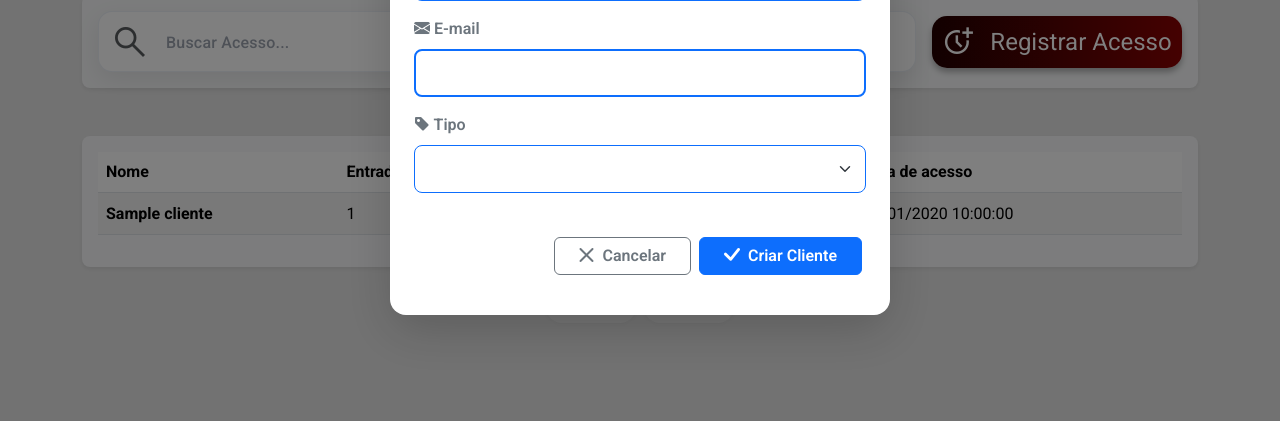
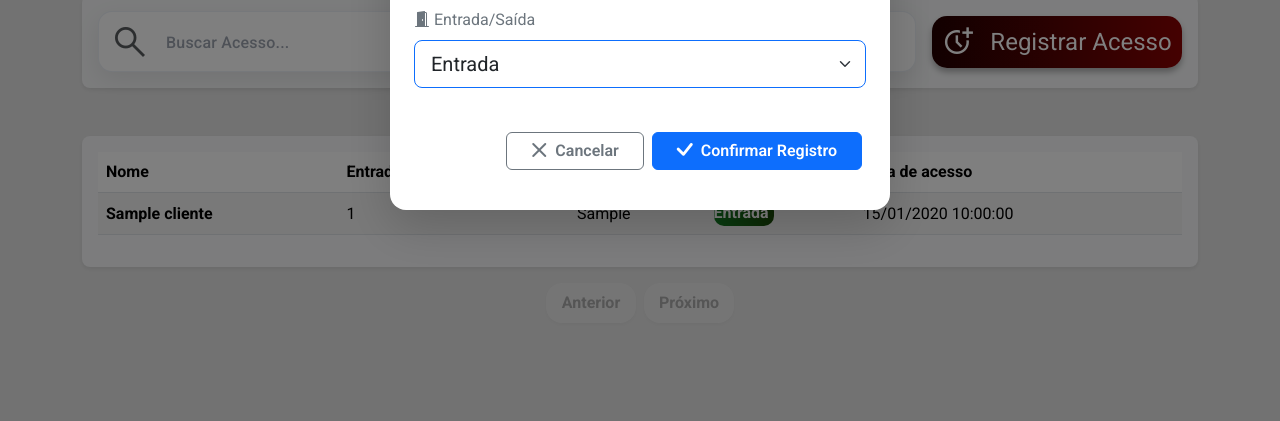
Before and after one commit to livot7/BASE-TCC-main, a Flask app: page /painel/historico/1 in a window 1280 px wide, after a click that opens the changed part. Shown: the part 379-800 px from the top of the page. Run offline with Flask 3, Linux system fonts and the light colour scheme; the visitor is signed in with stand-in values (Sample User, id 1); tables that the repository leaves empty hold one stand-in row (values such as "Sample post"); some libraries are stand-ins or nearby versions.

Commit message:
Select2 e modal de adicionar registro (não completo)

```diff
--- a/vistas/templates/componentes/adicionar_registro_modal.html
+++ b/vistas/templates/componentes/adicionar_registro_modal.html
@@ -8,61 +8,36 @@
             <div class="modal-header border-0 rounded-top-4 modal-gradiente-vermelho text-white">
                 <h1 class="modal-title fs-4 fw-bold d-flex align-items-center gap-3"
                     id="modalLabel">
-                    <i class="bi bi-person-plus text-white fs-3"></i> Adicionar Registro
+                    <span class="material-symbols-outlined fs-2">more_time</span> Adicionar Registro
                 </h1>
                 <button type="button"
                         class="btn-close btn-close-white"
                         data-bs-dismiss="modal"></button>
             </div>
             <div class="modal-body p-4">
-                <form hx-post="/htmx/adicionar_cliente"
-                      hx-target="#clientes"
-                      hx-swap="innerHTML">
+                <form hx-post="/htmx/adicionar_registro"
+                      hx-target="#historico"
+                      hx-swap="outerHTML">
                     <input type="hidden" name="id_cliente" value="">
-                    <!-- Nome -->
-                    <div class="mb-3">
-                        <label class="form-label fw-semibold text-secondary">
-                            <i class="bi bi-person-fill"></i> Nome
+                    <div class="mb-4">
+                        <label class="form-label fw-se  mibold text-secondary">
+                            <i class="bi bi-person-circle"></i> Cliente
                         </label>
-                        <input type="text"
-                               class="form-control form-control-lg border-primary rounded-3"
-                               name="nome"
-                               required
-                               autofocus>
+                        <select class="js-example-basic-single form-select form-select-lg border-primary rounded-3"
+                                name="seletor">
+                            {% for cliente in clientes %}
+                                <option value="{{ cliente.id }}">{{ cliente.nome }}- {{ cliente.documento }}</option>
+                            {% endfor %}
+                        </select>
                     </div>
-                    <!-- Documento -->
-                    <div class="mb-3">
-                        <label class="form-label fw-semibold">
-                            <i class="bi bi-credit-card-2-back-fill opacity-50"></i> Documento
+                    <div class="mb-4">
+                        <label class="form-label fw-se  mibold text-secondary">
+                            <i class="bi bi-door-open-fill"></i> Entrada/Saída
                         </label>
-                        <input type="text"
-                               class="form-control form-control-lg border-primary rounded-3"
-                               name="documento"
-                               required>
-                    </div>
-                    <!-- Email -->
-                    <div class="mb-3">
-                        <label class="form-label fw-semibold text-secondary">
-                            <i class="bi bi-envelope-fill"></i> E-mail
-                        </label>
-                        <input type="email"
-                               class="form-control form-control-lg border-primary rounded-3"
-                               name="email"
-                               required>
-                    </div>
-                    <!-- SELECT2 -->
-                    <div class="mb-4">
-                        <label class="form-label fw-semibold text-secondary">
-                            <i class="bi bi-tag-fill"></i> Tipo
-                        </label>
-                        <select id="selectTipo"
-                                class="form-select form-select-lg border-primary rounded-3 js-select2"
-                                name="tipo"
-                                required>
-                            <option></option>
-                            <option value="aluno">Aluno</option>
-                            <option value="professor">Professor</option>
-                            <option value="visitante">Visitante</option>
+                        <select class="form-select form-select-lg border-primary rounded-3"
+                                name="seletor_tipo">
+                            <option value="entrada">Entrada</option>
+                            <option value="saida">Saída</option>
                         </select>
                     </div>
                     <div class="modal-footer border-0 pt-3 px-0">
@@ -74,7 +49,7 @@
                         <button onclick="fecharModalAdicionarCliente()"
                                 type="submit"
                                 class="btn btn-primary px-4 fw-semibold">
-                            <i class="bi bi-check-lg me-1"></i> Criar Cliente
+                            <i class="bi bi-check-lg me-1"></i> Confirmar Registro
                         </button>
                     </div>
                 </form>
@@ -82,18 +57,33 @@
         </div>
     </div>
 </div>
-<script>$(document).ready(function() {
-    // Inicialização do Select2 para o campo 'selectTipo'
-    $('#selectTipo').select2({
-        // Adiciona um placeholder para aparecer quando nada estiver selecionado
-        placeholder: "Selecione o Tipo",
-        // Permite que o usuário clique no 'X' para deselecionar a opção
-        allowClear: true,
-        // **IMPORTANTE para uso em Modal:** // Define o modal como o elemento pai do dropdown para corrigir o z-index e o foco.
-        dropdownParent: $('#adicionar_registro_modal'),
-        // A pesquisa (search) é HABILITADA por padrão, mas você pode garantir o comportamento:
-        // Se quiser que a caixa de pesquisa apareça sempre, use: minimumResultsForSearch: 0
-        minimumResultsForSearch: 0 // Garante que a caixa de pesquisa apareça imediatamente
+<script>
+$(document).ready(function() {
+
+    if ($.fn.modal) {
+        $.fn.modal.Constructor.prototype._enforceFocus = function() {};
+    }
+
+
+    $('#adicionar_registro_modal').on('shown.bs.modal', function () {
+
+
+        $('.js-example-basic-single').select2({
+            dropdownParent: $('#adicionar_registro_modal'),
+            theme: 'bootstrap-5'
+        });
     });
+
+
 });
+
+function fecharModalAdicionarCliente() {
+    const modalElement = document.getElementById('adicionar_registro_modal');
+    const modalInstance = bootstrap.Modal.getInstance(modalElement);
+    if (modalInstance) {
+        modalInstance.hide();
+    }
+}
+
+
 </script>
--- a/vistas/templates/componentes/historico_acesso.html
+++ b/vistas/templates/componentes/historico_acesso.html
@@ -1,5 +1,5 @@
 {% for acesso in acessos %}
-    <tr>
+    <tr id="historico">
         <th scope="row">{{ mapa_cliente[acesso.usuario_id]["nome"] }}</th>
         <td>{{ acesso.usuario_id }}</td>
         <td>{{ acesso.local }}</td>
--- a/vistas/templates/flashes.html
+++ b/vistas/templates/flashes.html
@@ -1,9 +1,10 @@
+<div id="mensagem-container" hx-swap-oob="outerHTML">
     {% with mensagens = get_flashed_messages(with_categories=true) %}
         {% if mensagens %}
             <div class="flashes">
                 {% for categoria, mensagem in mensagens %}
                     <div>
-                    <div class="alert alert-{{ categoria }} alert-dismissible" role="alert">
+                        <div class="alert alert-{{ categoria }} alert-dismissible " role="alert">
                             {{ mensagem }}
                             <button type="button"
                                     class="btn-close "
@@ -15,3 +16,4 @@
             </div>
         {% endif %}
     {% endwith %}
+</div>
--- a/vistas/templates/head_base.html
+++ b/vistas/templates/head_base.html
@@ -1,26 +1,32 @@
 <meta charset="UTF-8">
 <meta name="viewport" content="width=device-width, initial-scale=1.0">
-<!-- BOOTSTRAP 5.3.3 CSS + JS CORRETOS -->
 <link href="https://cdn.jsdelivr.net/npm/bootstrap@5.3.3/dist/css/bootstrap.min.css"
       rel="stylesheet"
       crossorigin="anonymous">
-<script src="https://cdn.jsdelivr.net/npm/bootstrap@5.3.3/dist/js/bootstrap.bundle.min.js"
-        crossorigin="anonymous"></script>
-<!-- Icons -->
 <link rel="stylesheet"
       href="https://cdn.jsdelivr.net/npm/bootstrap-icons@1.3.0/font/bootstrap-icons.css">
-<!-- Fonts -->
 <link rel="stylesheet"
       href="https://fonts.googleapis.com/css2?family=Material+Symbols+Outlined" />
 <link rel="preconnect" href="https://fonts.googleapis.com">
 <link rel="preconnect" href="https://fonts.gstatic.com" crossorigin>
 <link href="https://fonts.googleapis.com/css2?family=Roboto:ital,wght@0,100..900;1,100..900&display=swap"
       rel="stylesheet">
-<!-- CSS próprio -->
 <link rel="stylesheet" href="/static/styles.css">
-<!-- HTMX -->
 <script src="https://cdn.jsdelivr.net/npm/htmx.org@2.0.8/dist/htmx.min.js"
+        crossorigin="anonymous"></script>
+<script src="https://code.jquery.com/jquery-3.7.1.min.js"
+        integrity="sha256-/JqT3SQfawRcv/BIHPThkBvs0OEvtFFmqPF/lYI/Cxo="
+        crossorigin="anonymous"></script>
+<script src="https://cdn.jsdelivr.net/npm/bootstrap@5.3.3/dist/js/bootstrap.bundle.min.js"
         crossorigin="anonymous"></script>
 <link href="https://cdn.jsdelivr.net/npm/select2@4.1.0-rc.0/dist/css/select2.min.css"
       rel="stylesheet" />
 <script src="https://cdn.jsdelivr.net/npm/select2@4.1.0-rc.0/dist/js/select2.min.js"></script>
+<link href="https://cdn.jsdelivr.net/npm/select2-bootstrap-5-theme@1.3.0/dist/select2-bootstrap-5-theme.min.css"
+      rel="stylesheet" />
+<script src="https://cdn.jsdelivr.net/npm/htmx.org@2.0.8/dist/htmx.min.js"
+        integrity="sha384-/TgkGk7p307TH7EXJDuUlgG3Ce1UVolAOFopFekQkkXihi5u/6OCvVKyz1W+idaz"
+        crossorigin="anonymous"></script>
+<script src="https://cdn.jsdelivr.net/npm/htmx-ext-sse@2.2.4"
+        integrity="sha384-A986SAtodyH8eg8x8irJnYUk7i9inVQqYigD6qZ9evobksGNIXfeFvDwLSHcp31N"
+        crossorigin="anonymous"></script>
--- a/vistas/templates/historico.html
+++ b/vistas/templates/historico.html
@@ -3,8 +3,11 @@
     <head>
         {% include "head_base.html" %}
         <title>Histórico</title>
+        <link href="https://cdn.jsdelivr.net/npm/select2@4.1.0-rc.0/dist/css/select2.min.css"
+              rel="stylesheet" />
     </head>
     <body>
+        <div id="mensagem-flash" hx-swap-oob="outerHTML">{% include "flashes.html" %}</div>
         <div class="body-geral">
             {% include "navbar.html" %}
             <div class="container mt-5">
--- a/vistas/templates/home.html
+++ b/vistas/templates/home.html
@@ -25,7 +25,8 @@
             <div class="container text-center">
                 <div class="row mt-5 justify-content-center">
                     <div class="col-12 col-md-6 col-xl-3 mb-4">
-                        <a class="card card-azul hover-scale" href="{{ url_for('painel.painel_historico', pagina=1) }}">
+                        <a class="card card-azul hover-scale"
+                           href="{{ url_for('painel.painel_historico', pagina=1) }}">
                             <div class="card-body d-flex align-items-center flex-column justify-content-center">
                                 <i class="material-symbols-outlined icone-grande">history</i>
                                 <h4 class="card-title">Histórico</h4>
@@ -34,7 +35,8 @@
                         </a>
                     </div>
                     <div class="col-12 col-md-6 col-xl-3 mb-4">
-                        <a class="card card-azul hover-scale" href="{{ url_for('painel.painel_clientes', pagina=1) }}">
+                        <a class="card card-azul hover-scale"
+                           href="{{ url_for('painel.painel_clientes', pagina=1) }}">
                             <div class="card-body d-flex align-items-center flex-column justify-content-center">
                                 <i class="material-symbols-outlined icone-grande">group</i>
                                 <h4 class="card-title">Clientes</h4>
```
Also changed, not shown: controladores/controlador_painel.py (+22 -3 lines), vistas/templates/componentes/adicionar_cliente_modal.html (+10 -7 lines). Lines whose indentation alone changed are shown as unchanged.
